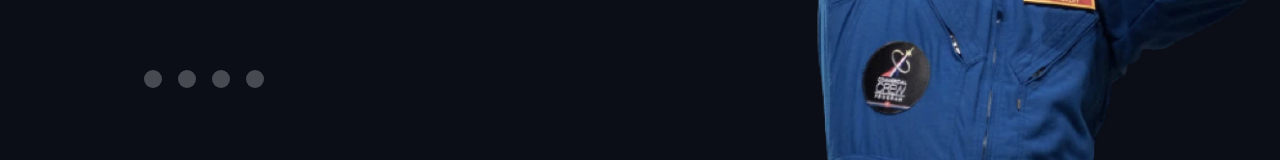
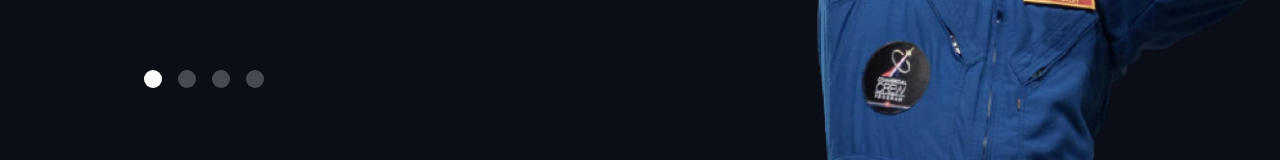
Before and after one commit to Levis155/space-tourism-website-v2, a Next.js app: page /crew in a window 1280 px wide. Shown: the part 751-911 px from the top of the page. Built offline with nearby package versions, Linux system fonts and the light colour scheme; a web font is replaced by a local one.

Commit message:
Implement the dot-indicators active state class

```diff
--- a/app/crew/DotIndicators.tsx
+++ b/app/crew/DotIndicators.tsx
@@ -1,5 +1,6 @@
 "use client";
 
+import classNames from "classnames";
 import { useRouter } from "next/navigation";
 
 export const roles = [
@@ -13,7 +14,7 @@ export const roles = [
   { label: "The crew engineer", query: "crew-engineer", roleIndex: 3 },
 ];
 
-const DotIndicators = () => {
+const DotIndicators = ({ role }: { role: string }) => {
   const router = useRouter();
   return (
     <div
@@ -21,15 +22,18 @@ const DotIndicators = () => {
       role="tablist"
       aria-label="crew member list"
     >
-      {roles.map((role) => (
+      {roles.map((r) => (
         <button
-          key={role.label}
+          className={classNames({
+            active: r.query === role,
+          })}
+          key={r.label}
           onClick={() => {
-            const query = role.query ? `?role=${role.query}` : "";
+            const query = r.query ? `?role=${r.query}` : "";
             router.push(`/crew${query}`);
           }}
         >
-          <span className="sr-only">{role.label}</span>
+          <span className="sr-only">{r.label}</span>
         </button>
       ))}
       {/* <button
--- a/app/crew/page.tsx
+++ b/app/crew/page.tsx
@@ -21,7 +21,7 @@ const CrewPage = () => {
       <h1 className="numbered-title">
         <span aria-hidden="true">02</span> Meet your crew
       </h1>
-      <DotIndicators />
+      <DotIndicators role={role ?? ""} />
 
       <article className="crew-details flow" id="commander-tab" role="tabpanel">
         <header className="flow flow--space-small">
--- a/app/globals.css
+++ b/app/globals.css
@@ -452,7 +452,7 @@ select {
   background-color: hsl(var(--clr-white) / 0.5);
 }
 
-.dot-indicators > [aria-selected="true"] {
+.dot-indicators > .active {
   background-color: hsl(var(--clr-white) / 1);
 }
 .number-indicators > * {
```
